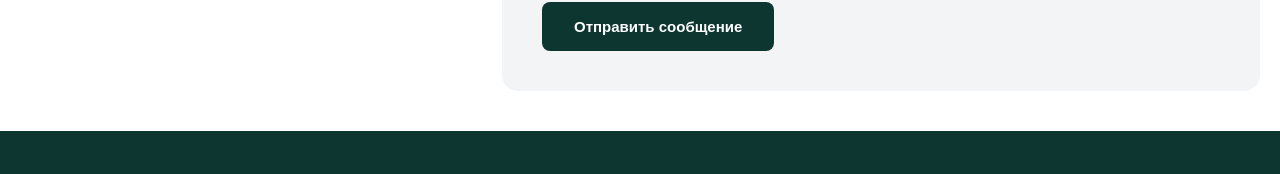
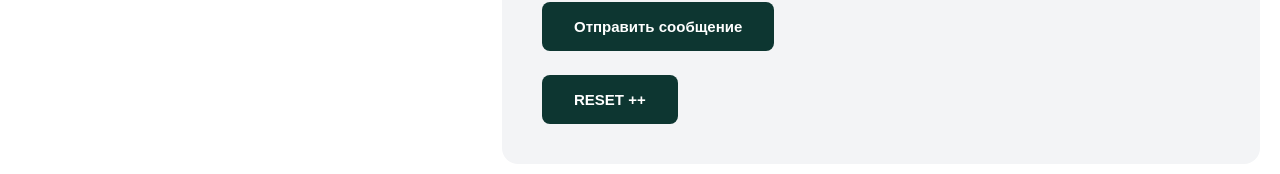
Before and after one commit to Vahe5Safaryan/advocate, a Next.js app: page / in a window 1280 px wide. Shown: the part 4385-4559 px from the top of the page. Built offline with nearby package versions, Linux system fonts and the light colour scheme; no server answers; the database is empty.

Commit message:
reset btn

```diff
--- a/src/components/ContactPageForm.tsx
+++ b/src/components/ContactPageForm.tsx
@@ -136,6 +136,9 @@ export default function ContactPageForm({ contactInfo, lang = 'ru' }: { contactI
             <button type="submit" disabled={sending} className="contact-page-submit">
               {sending ? t(lang, 'form_sending') : t(lang, 'form_submit')}
             </button>
+            <button type="submit" disabled={sending} className="contact-page-submit">
+             RESET ++
+            </button>
           </form>
         )}
       </div>
```
